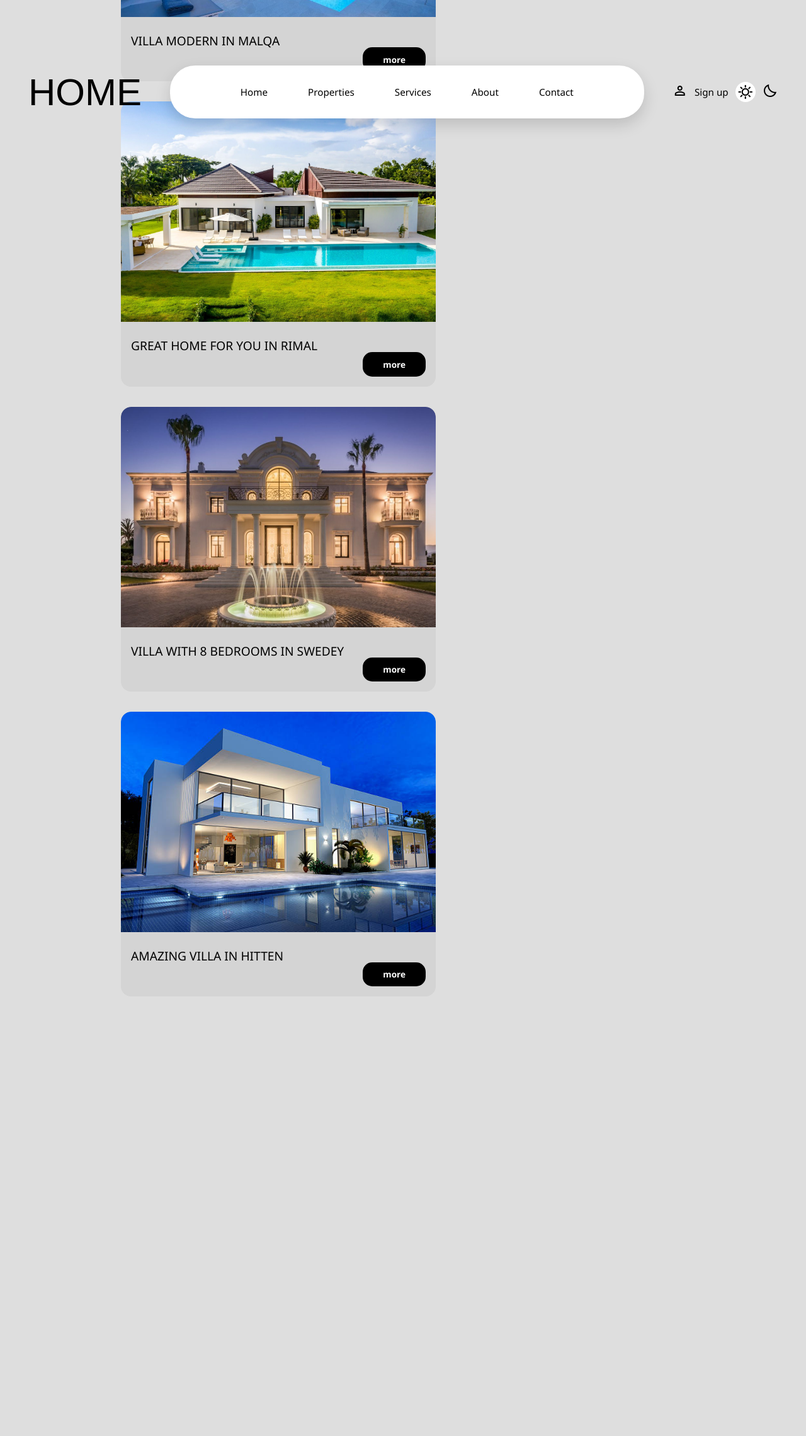
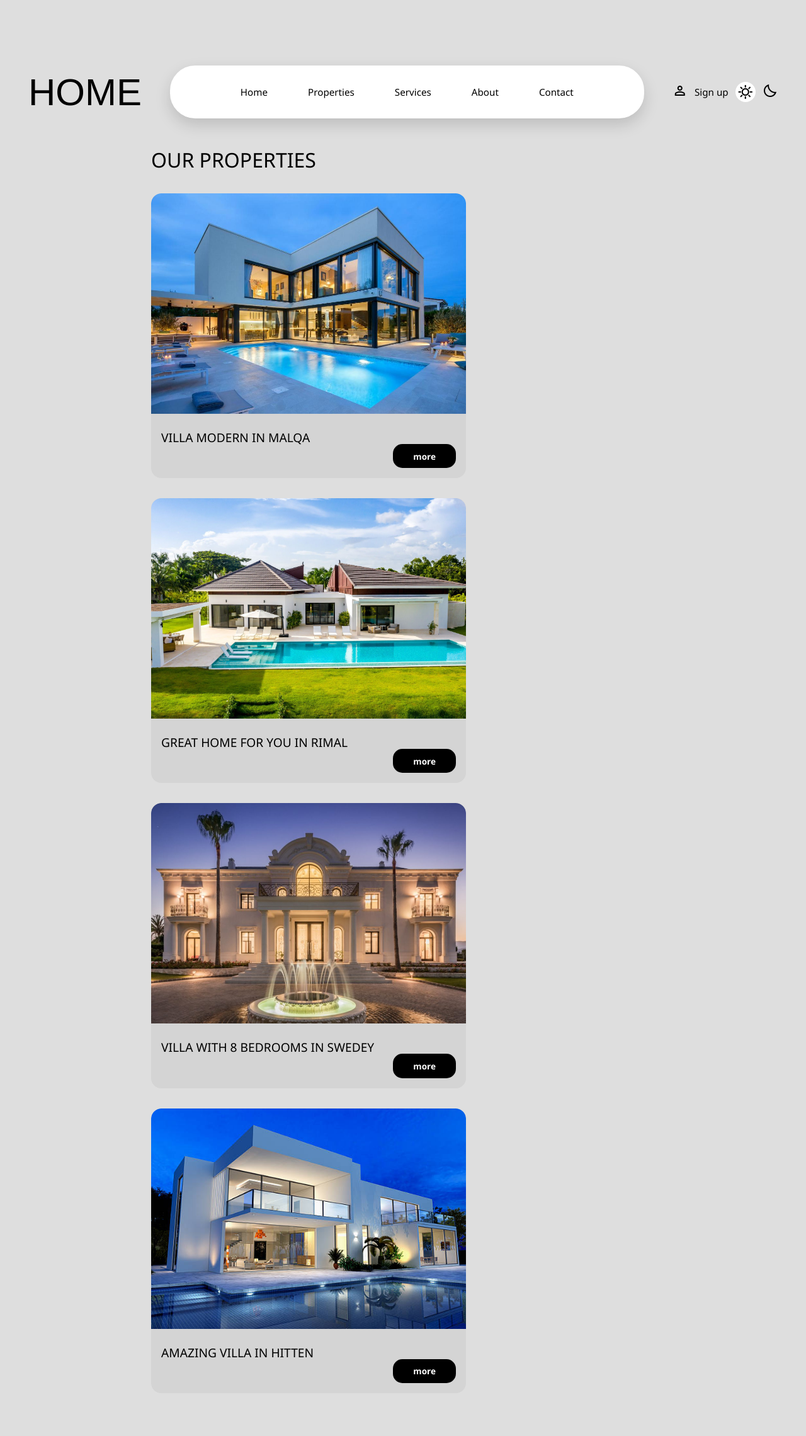
Before and after one commit to T-Python-25-June-15/LAB_TEMPLATE_INHERITANCE_COOKIES, a Django app: page /properties/ in a window 1280 px wide. Shown: the whole page at 63% size. Before the commit the page ends 1566 px from the top, so only its background shows below. Run offline with Django 5.2, Linux system fonts and the light colour scheme; some web fonts are replaced.

Commit message:
fix properties page

```diff
--- a/RealEstate/main/static/css/style.css
+++ b/RealEstate/main/static/css/style.css
@@ -46,19 +46,21 @@ html.dark body {
 /* Override for Properties page */
 .wrap.no-background {
     background-image: none;
-    height: 100vh;
+    min-height: 100vh;
 }
 
 html.dark .wrap.no-background{
     background-image: none;
-    height: 100vh;
+    min-height: 100vh;
 }
 
 main .pro-page {
-    display: flexbox;
-    flex-direction: row;
-    margin-top: 2.5rem;
-
+    display: flex;
+    flex-direction: column;
+    justify-content: center;
+    align-items: start;
+    margin-top: 8rem;
+    width: 100%;
 
 
 }
@@ -77,7 +79,9 @@ html.dark .wrap.contact_background {
 
 main .pro-page h3 {
     font-size: 2rem;
-    font-weight: 600;
+    font-weight: 400;
+    text-align: center;
+    padding-left: 3rem;
 
 }
 
@@ -222,6 +226,8 @@ html.dark .bar {
   display: inline-block;
 
 }
+
+
 
 html.dark .bar a {
     color: white;
@@ -556,8 +562,8 @@ html.dark .moon-icon {
     flex-direction: row;
     gap: 2rem;
     flex-wrap: wrap;
-    margin-top: 2rem;
-    padding-top: 25rem;
+    padding-top: 2rem;
+    padding-left: 3rem;
 
 }
 
```
